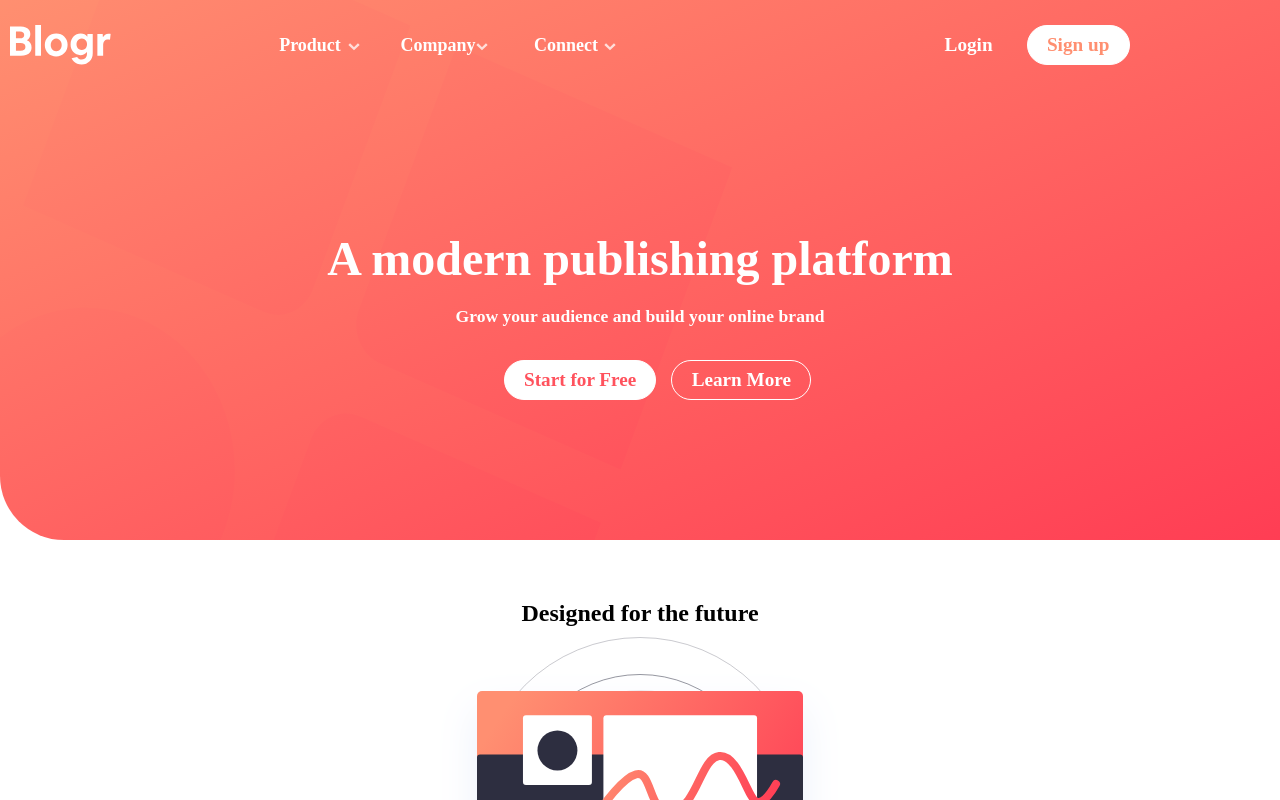
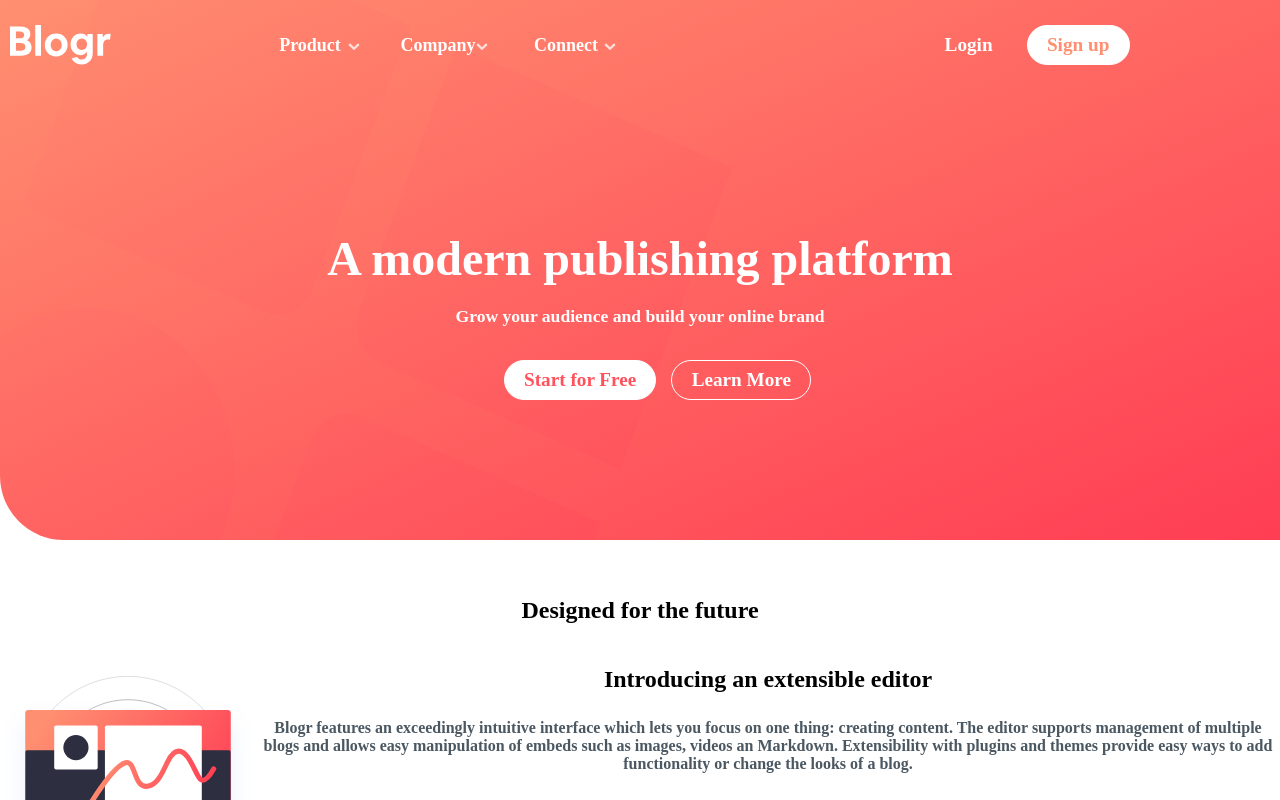
Before and after one commit to NikolasMatias/blogr-landing-page, a React (Create React App) app: page / in a window 1280 px wide. Shown: the top 800 px of the page. Built offline with nearby package versions, Linux system fonts and the light colour scheme; a web font is replaced by a local one.

Commit message:
Some changes in section and title.

```diff
--- a/src/components/Section/index.tsx
+++ b/src/components/Section/index.tsx
@@ -12,7 +12,7 @@ interface ISection {
 const Section: React.FC<ISection & IProps> = ({children, title, image, backgroundImage, variant}) => {
     return (
         <SectionDefault variant={variant} backgroundImage={backgroundImage}>
-            {title && <Title>{title}</Title>}
+            {title && <Title grid={true}>{title}</Title>}
             <SectionImage src={image} variant={variant}/>
             <SectionContent variant={variant}>{children}</SectionContent>
         </SectionDefault>
--- a/src/components/Section/styled.tsx
+++ b/src/components/Section/styled.tsx
@@ -27,7 +27,15 @@ const SectionDefault = styled.section<ISectionDefault & IProps>`
                 background-position: top -12rem left 0rem;
             `
       }
-  }}
+  }};
+
+  @media (min-width: 992px) {
+    & {
+      display: grid;
+      grid-template-columns: 10fr 1fr;
+      grid-template-rows: 50px 300px;
+    }
+  }
 `
 
 export const SectionImage = styled.img<IProps>`
--- a/src/components/Title/index.tsx
+++ b/src/components/Title/index.tsx
@@ -4,12 +4,13 @@ import {VARIANT} from "../../themes/DefaultTheme";
 
 interface ITitle {
     subtitle?: ReactElement|string,
-    variant?: VARIANT
+    variant?: VARIANT,
+    grid?: boolean
 }
 
-const Title: React.FC<ITitle> = ({children, subtitle}) => {
+const Title: React.FC<ITitle> = ({children, subtitle, grid}) => {
     return (
-        <TitleManagement variant={VARIANT.SECONDARY}>
+        <TitleManagement grid={grid} variant={VARIANT.SECONDARY}>
             <TitleDefault>{children}</TitleDefault>
             {subtitle && <SubTitle variant={VARIANT.PRIMARY} >{subtitle}</SubTitle>}
         </TitleManagement>
--- a/src/components/Title/styled.tsx
+++ b/src/components/Title/styled.tsx
@@ -1,7 +1,11 @@
 import styled from "styled-components";
 import {IProps, VARIANT} from "../../themes/DefaultTheme";
 
-export const TitleManagement = styled.div<IProps>`
+interface ITitleManagement {
+    grid: boolean
+}
+
+export const TitleManagement = styled.div<IProps & ITitleManagement>`
   width: 100%;
   display: flex;
   flex-direction: column;
@@ -20,6 +24,14 @@ export const TitleManagement = styled.div<IProps>`
   & .secondary {
     color: ${props => props.theme.palette.neutral.white};
   }
+
+  @media (min-width: 992px) {
+    ${props => {
+      if (props.grid)
+        return `grid-column: 1 / -1;`
+    }
+    };
+  }
 `
 
 const TitleDefault = styled.h1<IProps>`
```
